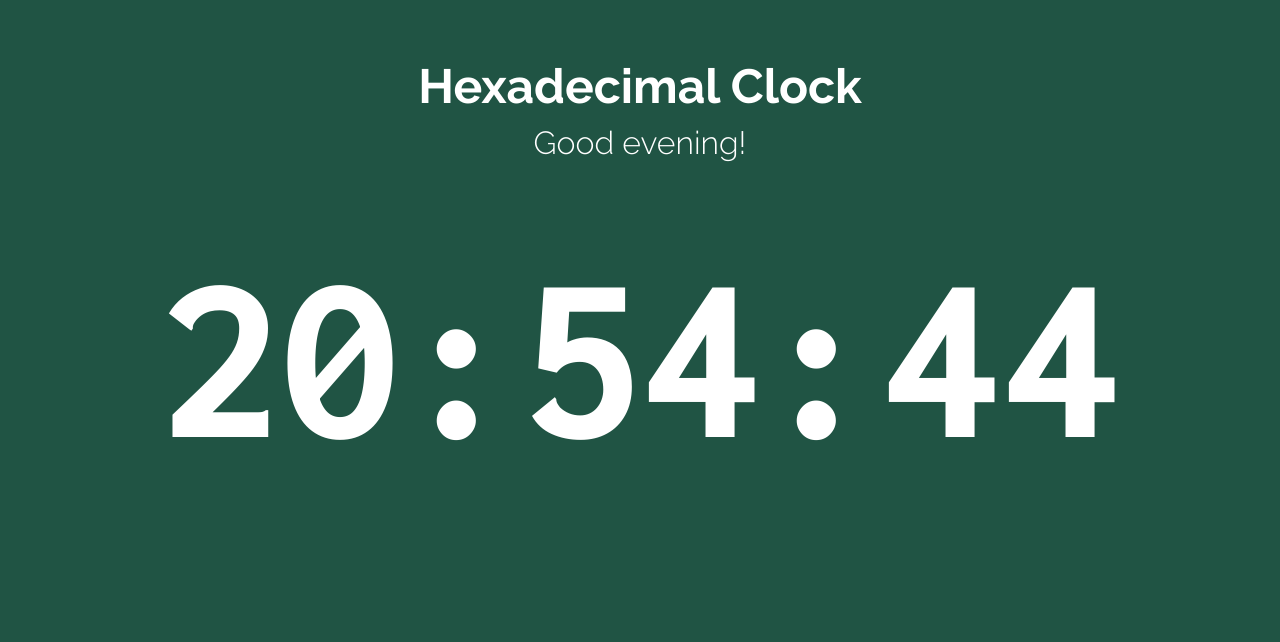
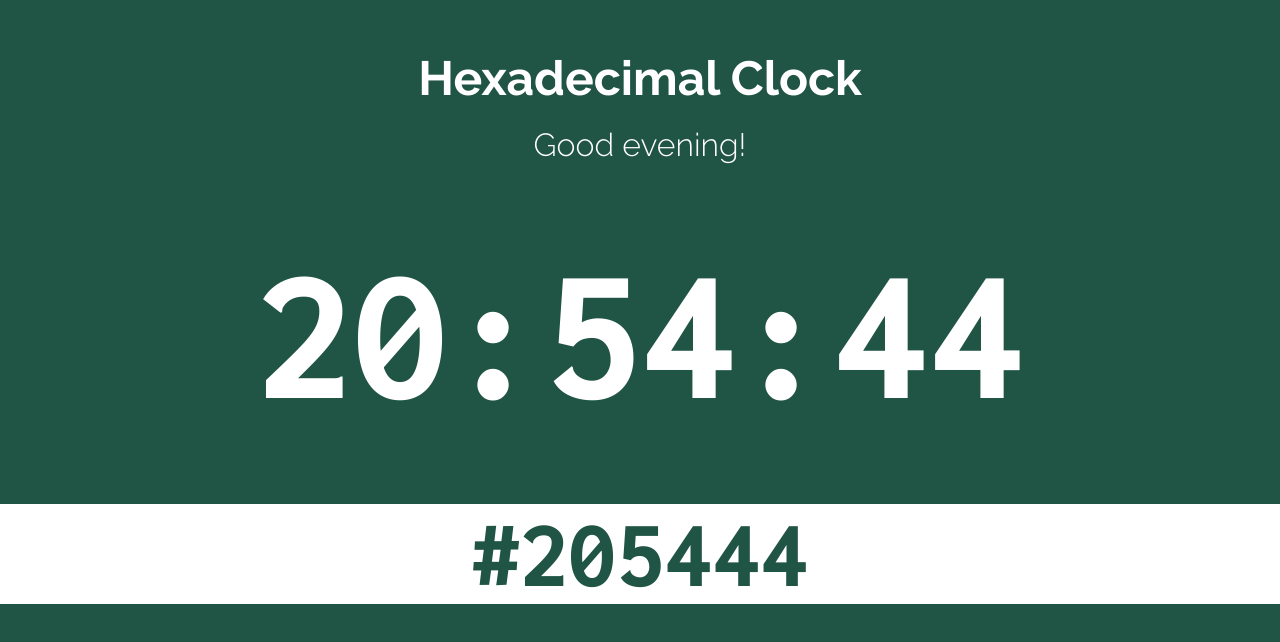
Before and after one commit to marianadacunha/hexadecimal-clock, a plain HTML site: page index.html in a window 1280 px wide. Drawn offline with Linux system fonts and the light colour scheme.

Commit message:
change hexadecimal code color to match background color

```diff
--- a/css/style.css
+++ b/css/style.css
@@ -3,6 +3,7 @@
 
 body {
     max-height: 100vh;
+    margin: 0;
 }
 
 h1, h2, p {
@@ -24,14 +25,23 @@ h2 {
     font-size: 2rem;
     color: #FFFFFF;
     margin: 0;
-    padding-top: 10px;
+    padding-top: 20px;
 }
 
-p {
+#clock {
     font-family: 'Inconsolata';
     font-weight: 800;
-    font-size: 15rem;
+    font-size: 12rem;
     color: #FFFFFF;
     margin: 0;
     padding-top: 70px;
 }
+
+#hex {
+    font-family: 'Inconsolata';
+    font-weight: 800;
+    font-size: 6rem;
+    margin: 0;
+    margin-top: 70px;
+    background-color: #FFFFFF;
+}
--- a/index.html
+++ b/index.html
@@ -9,11 +9,12 @@
 <body>
     <div>
         <h1>Hexadecimal Clock</h1>
+        <h2 id="greeting"></h2>
     </div>
 
     <div>
-        <h2 id="greeting"></h2>
         <p id="clock"></p>
+        <p id="hex"></p>
     </div>
 
     <script src="js/script.js"></script>
--- a/js/script.js
+++ b/js/script.js
@@ -1,5 +1,5 @@
 // 'setInterval' will repeatedly call the function every 1 second
-setInterval(function load() {
+setInterval(function() {
     let today = new Date();
     let hour = today.getHours();
     let minutes = today.getMinutes();
@@ -7,24 +7,25 @@ setInterval(function load() {
 
     // Display a greeting accordingly to the current time
     if (hour >= 0 && hour < 12) {
-        document.getElementById("greeting").innerHTML = "Good morning!";
+        document.getElementById('greeting').innerHTML = 'Good morning!';
     } else if (hour >= 12 && hour < 18) {
-        document.getElementById("greeting").innerHTML = "Good afternoon!";
+        document.getElementById('greeting').innerHTML = 'Good afternoon!';
     } else {
-        document.getElementById("greeting").innerHTML = "Good evening!";
+        document.getElementById('greeting').innerHTML = 'Good evening!';
     }
 
     // If the number of hours/minutes/seconds is less than 10, this will add a '0' at the beginning
     // so the number will be a proper hexadecimal code with a total of 6 digits
-    hexHour = (hour < 10 ? '0' : '') + hour + ":" +
-        (minutes < 10 ? '0' : '') + minutes + ":" +
+    hexHour = (hour < 10 ? '0' : '') + hour + ':' +
+        (minutes < 10 ? '0' : '') + minutes + ':' +
         (seconds < 10 ? '0' : '') + seconds;
 
     hexColor = "#" + (hour < 10 ? '0' : '') + hour +
         (minutes < 10 ? '0' : '') + minutes +
         (seconds < 10 ? '0' : '') + seconds;
 
-
     window.document.getElementById('clock').innerHTML = hexHour;
+    window.document.getElementById('hex').innerHTML = hexColor;
+    window.document.getElementById('hex').style.color = hexColor;
     window.document.body.style.backgroundColor = hexColor;
 }, 1)
```
